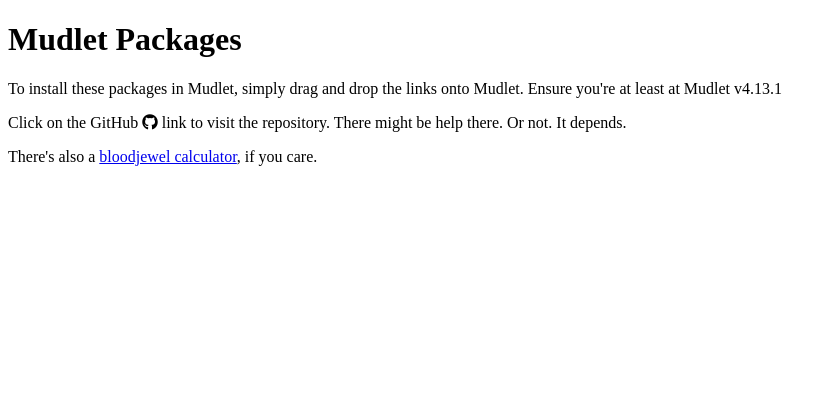
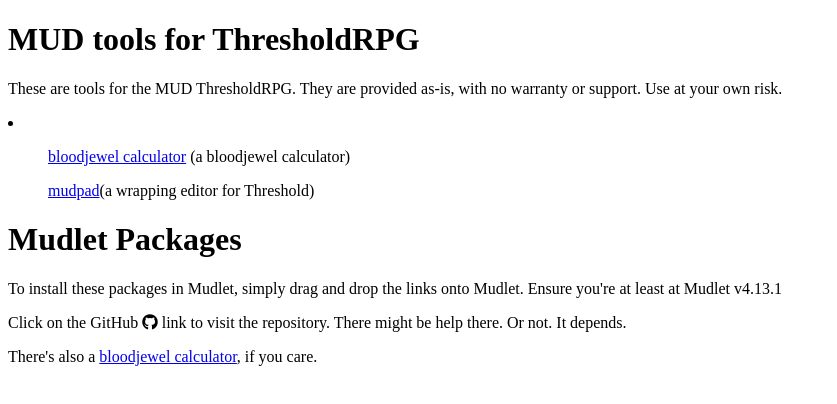
Before and after one commit to gesslar/mud.gesslar.dev, a plain HTML site: page src/index.html in a window 1280 px wide. Shown: the whole page, without its empty margins (0-837 px from the left). Drawn offline with Linux system fonts and the light colour scheme; no server answers.

Commit message:
adding section for tools

```diff
--- a/src/index.html
+++ b/src/index.html
@@ -19,6 +19,14 @@
 </head>
 <body>
     <div>
+        <h1>MUD tools for ThresholdRPG</h1>
+        <p>These are tools for the MUD ThresholdRPG. They are provided as-is, with no warranty or support. Use at your own risk.</p>
+        <li>
+            <ul><a href="bloodewel_calculator/">bloodjewel calculator</a> (a bloodjewel calculator)</ul>
+            <ul><a href="mudpad">mudpad</a>(a wrapping editor for Threshold)</ul>
+        </li>
+    </div>
+    <div>
         <h1>Mudlet Packages</h1>
         <p>To install these packages in Mudlet, simply drag and drop the links onto Mudlet. Ensure you're at least at Mudlet v4.13.1</p>
         <p>Click on the GitHub <i class="fab fa-github"></i> link to visit the repository. There might be help there. Or not. It depends.</p>
@@ -26,7 +34,7 @@
         </ul>
     </div>
     <div>
-        There's also a <a href="bloodjewel-calculator/">bloodjewel calculator</a>, if you care.
+        There's also a <a href="bloodjewel_calculator/">bloodjewel calculator</a>, if you care.
     </div>
 
     <script>
```
